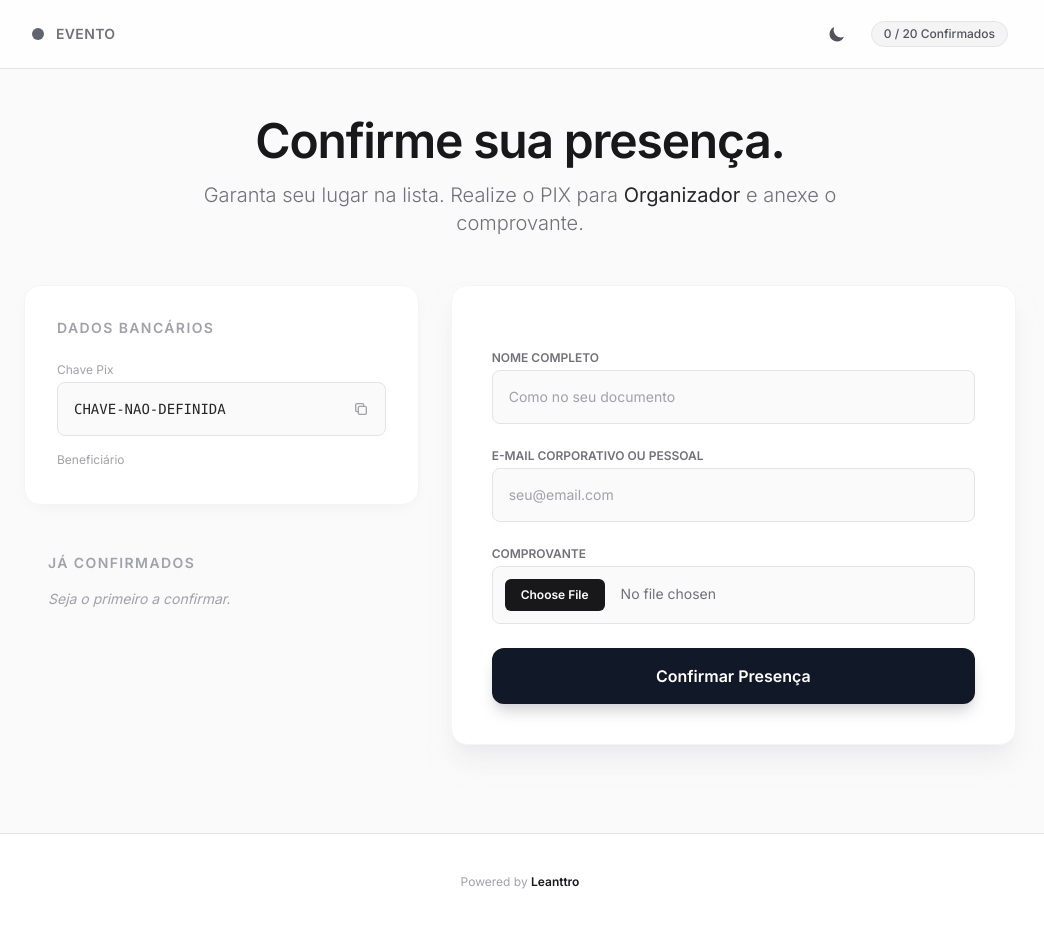
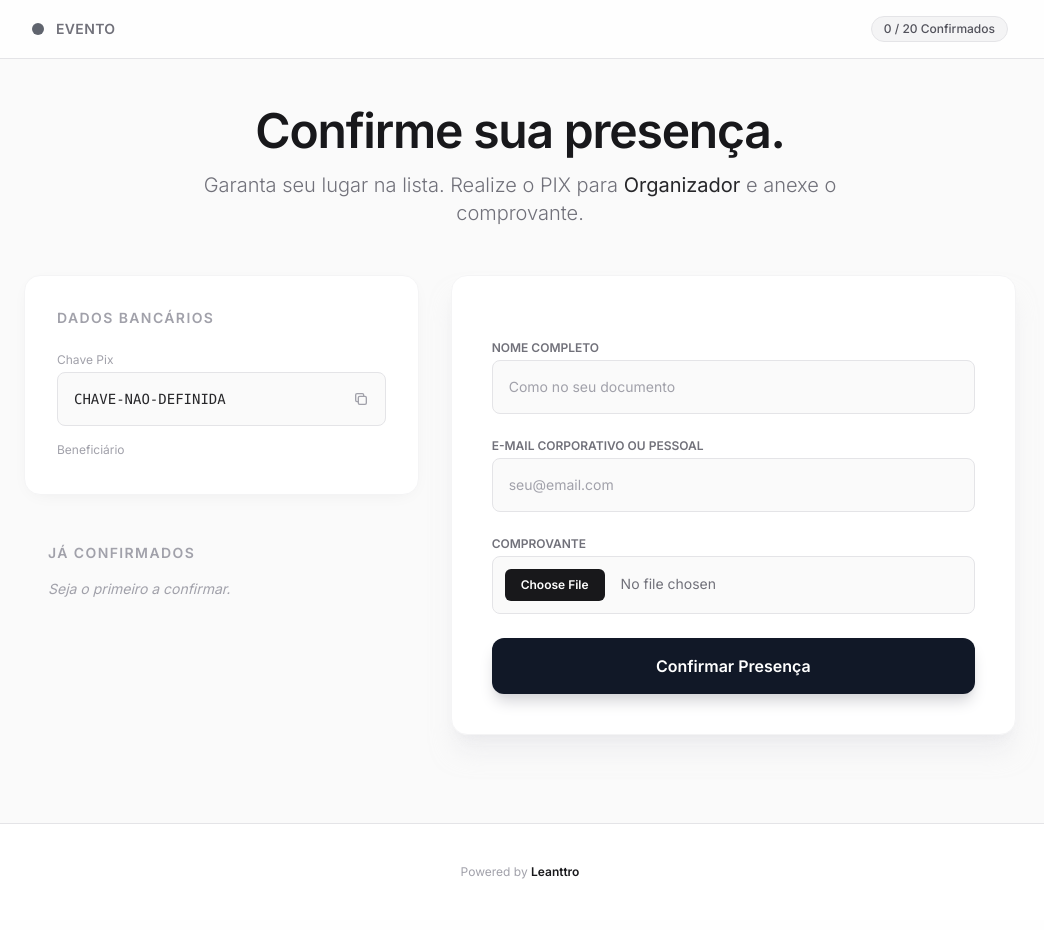
Before and after one commit to leanttro/soulmarket, a Flask app: template templates/vaquinha.html in a window 1280 px wide. Shown: the whole page, without its empty margins (120-1164 px from the left). After the commit the page ends 879 px from the top, so only its background shows below. Run offline with Flask 3, Linux system fonts and the light colour scheme; the template is opened without the code that fills it, so the values that code supplies are empty; some libraries are stand-ins or nearby versions.

Commit message:
Update vaquinha.html

```diff
--- a/templates/vaquinha.html
+++ b/templates/vaquinha.html
@@ -1,5 +1,5 @@
 <!DOCTYPE html>
-<html lang="pt-br" class="dark">
+<html lang="pt-br">
 <head>
     <meta charset="UTF-8">
     <meta name="viewport" content="width=device-width, initial-scale=1.0">
@@ -7,7 +7,7 @@
     <script src="https://cdn.tailwindcss.com"></script>
     <link href="https://fonts.googleapis.com/css2?family=Inter:wght@300;400;500;600&display=swap" rel="stylesheet">
     <style>
-        body { font-family: 'Inter', sans-serif; -webkit-font-smoothing: antialiased; transition: background-color 0.3s; }
+        body { font-family: 'Inter', sans-serif; -webkit-font-smoothing: antialiased; }
         :root {
             /* Mantendo a lógica do cliente, mas ajustando a aplicação */
             --primary: {{ tenant.primary_color | default('#111827') }}; /* Padrão agora é um Dark quase preto se não houver cor */
@@ -40,46 +40,7 @@
         @keyframes fadeIn { from { opacity: 0; transform: translateY(10px); } to { opacity: 1; transform: translateY(0); } }
     </style>
     <script>
-        // --- FUNÇÕES GLOBAIS DE TEMA ---
-        function applyTheme(theme) {
-            const html = document.documentElement;
-            const icon = document.getElementById('theme-icon');
-
-            if (theme === 'dark') {
-                html.classList.add('dark');
-                localStorage.theme = 'dark';
-                if (icon) {
-                    // Ícone da Lua (modo escuro ativo)
-                    icon.innerHTML = '<svg class="w-5 h-5" fill="currentColor" viewBox="0 0 24 24"><path d="M20.354 15.354A9 9 0 018.646 3.646 9.003 9.003 0 0012 21a9.003 9.003 0 008.354-5.646z"></path></svg>';
-                }
-            } else {
-                html.classList.remove('dark');
-                localStorage.theme = 'light';
-                if (icon) {
-                    // Ícone do Sol (modo claro ativo)
-                    icon.innerHTML = '<svg class="w-5 h-5" fill="currentColor" viewBox="0 0 24 24"><path d="M16 12a4 4 0 11-8 0 4 4 0 018 0z"></path><path d="M12 3v1m0 16v1m9-9h-1M4 12H3m15.364 6.364l-.707-.707M6.343 6.343l-.707-.707m12.728 0l-.707.707M6.343 17.657l-.707.707"></path></svg>';
-                }
-            }
-        }
-
-        function toggleTheme() {
-            const currentTheme = localStorage.theme === 'dark' ? 'light' : 'dark';
-            applyTheme(currentTheme);
-        }
-
-        // Inicialização do tema ao carregar a página
-        if (localStorage.theme === 'light') {
-            applyTheme('light');
-        } else {
-            // Padrão para Dark se não houver preferência
-            applyTheme('dark');
-        }
-        window.toggleTheme = toggleTheme;
-        // --- FIM FUNÇÕES GLOBAIS DE TEMA ---
-
-        // --- LÓGICA DE APROVAÇÃO (MANTIDA INTACTA) ---
         async function approveGuest(guestId, button) {
-            // Note: Alterei confirm() e alert() para usar console.error/log pois alert() é desaconselhado.
             if (!confirm("Confirmar aprovação do pagamento?")) return;
 
             const originalText = button.innerText;
@@ -96,26 +57,26 @@
                 const result = await response.json();
 
                 if (result.status === 'success') {
-                    console.log('Convidado aprovado!');
+                    // Visual update
                     const row = button.closest('tr');
-                    row.classList.add('bg-green-50', 'dark:bg-green-900/50');
+                    row.classList.add('bg-green-50');
                     const statusCell = row.querySelector('.status-cell');
-                    statusCell.innerHTML = '<span class="px-2 py-0.5 inline-flex text-xs font-medium rounded bg-green-100 text-green-800 dark:bg-green-900 dark:text-green-300">Verificado</span>';
+                    statusCell.innerHTML = '<span class="inline-flex items-center px-2 py-0.5 rounded text-xs font-medium bg-green-100 text-green-800">Verificado</span>';
                     button.remove();
                 } else {
-                    console.error('Erro:', result.message);
+                    alert('Erro: ' + result.message);
                     button.disabled = false;
                     button.innerText = originalText;
                 }
             } catch (error) {
-                console.error('Erro de conexão:', error);
+                alert('Erro de conexão.');
                 button.disabled = false;
                 button.innerText = originalText;
             }
         }
     </script>
 </head>
-<body class="bg-zinc-50 dark:bg-zinc-900 text-zinc-800 dark:text-zinc-100">
+<body class="bg-zinc-50 text-zinc-800">
 
     {% set confirmed_count = guests_confirmed | length %}
     {% set guest_limit = tenant.guest_limit | default(20) %}
@@ -128,27 +89,16 @@
     {% set asset_base_url = directus_external_url | default('https://directus.leanttro.com') %}
 
 
-    <!-- Minimal Header -->
-    <header class="bg-white/80 dark:bg-zinc-900/80 backdrop-blur-md border-b border-zinc-200 dark:border-zinc-700 sticky top-0 z-50">
+    <header class="bg-white/80 backdrop-blur-md border-b border-zinc-200 sticky top-0 z-50">
         <div class="container mx-auto px-6 py-4 flex justify-between items-center max-w-5xl">
             <div class="flex items-center gap-3">
                 <div class="h-3 w-3 rounded-full bg-primary animate-pulse" style="background-color: var(--primary);"></div>
-                <h1 class="text-sm font-semibold tracking-wide uppercase text-zinc-500 dark:text-zinc-400">
-                    Evento <span class="text-zinc-900 dark:text-white">{{ tenant.company_name }}</span>
+                <h1 class="text-sm font-semibold tracking-wide uppercase text-zinc-500">
+                    Evento <span class="text-zinc-900">{{ tenant.company_name }}</span>
                 </h1>
             </div>
-            <div class="flex items-center space-x-4">
-                 <!-- Botão de Tema -->
-                <button id="theme-toggle" onclick="toggleTheme()" class="p-2 rounded-full text-zinc-600 dark:text-zinc-300 hover:bg-zinc-100 dark:hover:bg-zinc-700 transition-colors duration-300">
-                    <span id="theme-icon">
-                         <!-- Ícone Padrão (Lua) - Atualizado via JS -->
-                        <svg class="w-5 h-5" fill="currentColor" viewBox="0 0 24 24"><path d="M20.354 15.354A9 9 0 018.646 3.646 9.003 9.003 0 0012 21a9.003 9.003 0 008.354-5.646z"></path></svg>
-                    </span>
-                </button>
-
-                <div class="text-xs font-medium px-3 py-1 bg-zinc-100 dark:bg-zinc-700 rounded-full text-zinc-600 dark:text-zinc-300 border border-zinc-200 dark:border-zinc-600">
-                    {{ confirmed_count }} / {{ guest_limit }} Confirmados
-                </div>
+            <div class="text-xs font-medium px-3 py-1 bg-zinc-100 rounded-full text-zinc-600 border border-zinc-200">
+                {{ confirmed_count }} / {{ guest_limit }} Confirmados
             </div>
         </div>
     </header>
@@ -156,17 +106,17 @@
     <main class="container mx-auto px-4 py-12 max-w-5xl fade-in">
 
         <div class="text-center mb-12">
-            <h2 class="text-4xl md:text-5xl font-bold text-zinc-900 dark:text-white mb-4 tracking-tight">
+            <h2 class="text-4xl md:text-5xl font-bold text-zinc-900 mb-4 tracking-tight">
                 Confirme sua presença.
             </h2>
-            <p class="text-zinc-500 dark:text-zinc-400 text-lg md:text-xl font-light max-w-2xl mx-auto">
-                Garanta seu lugar na lista. Realize o PIX para <strong class="text-zinc-800 dark:text-white">{{ tenant.pix_owner_name | default('Organizador') }}</strong> e anexe o comprovante.
+            <p class="text-zinc-500 text-lg md:text-xl font-light max-w-2xl mx-auto">
+                Garanta seu lugar na lista. Realize o PIX para <strong class="text-zinc-800">{{ tenant.pix_owner_name | default('Organizador') }}</strong> e anexe o comprovante.
             </p>
         </div>
 
         {# STATUS DO PLANO #}
         {% if is_limit_reached %}
-            <div class="max-w-3xl mx-auto mb-10 bg-red-50 dark:bg-red-900/30 border border-red-100 dark:border-red-800 text-red-800 dark:text-red-300 px-6 py-4 rounded-xl flex items-center gap-3">
+            <div class="max-w-3xl mx-auto mb-10 bg-red-50 border border-red-100 text-red-800 px-6 py-4 rounded-xl flex items-center gap-3">
                 <svg class="w-5 h-5" fill="none" stroke="currentColor" viewBox="0 0 24 24"><path stroke-linecap="round" stroke-linejoin="round" stroke-width="2" d="M12 9v2m0 4h.01m-6.938 4h13.856c1.54 0 2.502-1.667 1.732-3L13.732 4c-.77-1.333-2.694-1.333-3.464 0L3.34 16c-.77 1.333.192 3 1.732 3z"></path></svg>
                 <div>
                     <span class="font-bold block">Vendas encerradas.</span>
@@ -179,23 +129,23 @@
 
             {# COLUNA ESQUERDA: PIX INFO #}
             <div class="md:col-span-5 space-y-6">
-                <div class="bg-white dark:bg-zinc-800 p-8 rounded-2xl shadow-[0_4px_20px_-10px_rgba(0,0,0,0.1)] dark:shadow-none border border-zinc-100 dark:border-zinc-700">
+                <div class="bg-white p-8 rounded-2xl shadow-[0_4px_20px_-10px_rgba(0,0,0,0.1)] border border-zinc-100">
                     <h3 class="text-sm font-semibold text-zinc-400 uppercase tracking-widest mb-6">Dados Bancários</h3>
 
                     <div class="space-y-4">
                         <div>
                             <p class="text-xs text-zinc-400 mb-1">Chave Pix</p>
-                            <div class="flex items-center justify-between p-4 bg-zinc-50 dark:bg-zinc-700 rounded-lg border border-zinc-200 dark:border-zinc-600 group relative cursor-pointer hover:border-zinc-300 dark:hover:border-zinc-500 transition" onclick="navigator.clipboard.writeText('{{ tenant.pix_key }}'); console.log('Chave copiada!')">
-                                <code class="text-sm font-mono text-zinc-800 dark:text-zinc-200 truncate pr-4">
+                            <div class="flex items-center justify-between p-4 bg-zinc-50 rounded-lg border border-zinc-200 group relative cursor-pointer hover:border-zinc-300 transition" onclick="navigator.clipboard.writeText('{{ tenant.pix_key }}'); alert('Chave copiada!')">
+                                <code class="text-sm font-mono text-zinc-800 truncate pr-4">
                                     {{ tenant.pix_key | default('CHAVE-NAO-DEFINIDA') }}
                                 </code>
-                                <svg class="w-4 h-4 text-zinc-400 group-hover:text-zinc-600 dark:group-hover:text-zinc-300" fill="none" stroke="currentColor" viewBox="0 0 24 24"><path stroke-linecap="round" stroke-linejoin="round" stroke-width="2" d="M8 16H6a2 2 0 01-2-2V6a2 2 0 012-2h8a2 2 0 012 2v2m-6 12h8a2 2 0 002-2v-8a2 2 0 00-2-2h-8a2 2 0 00-2 2v8a2 2 0 002 2z"></path></svg>
+                                <svg class="w-4 h-4 text-zinc-400 group-hover:text-zinc-600" fill="none" stroke="currentColor" viewBox="0 0 24 24"><path stroke-linecap="round" stroke-linejoin="round" stroke-width="2" d="M8 16H6a2 2 0 01-2-2V6a2 2 0 012-2h8a2 2 0 012 2v2m-6 12h8a2 2 0 002-2v-8a2 2 0 00-2-2h-8a2 2 0 00-2 2v8a2 2 0 002 2z"></path></svg>
                             </div>
                         </div>
 
                         <div>
                             <p class="text-xs text-zinc-400 mb-1">Beneficiário</p>
-                            <p class="text-base font-medium text-zinc-800 dark:text-white">{{ tenant.pix_owner_name | default(tenant.company_name) }}</p>
+                            <p class="text-base font-medium text-zinc-800">{{ tenant.pix_owner_name | default(tenant.company_name) }}</p>
                         </div>
                     </div>
                 </div>
@@ -205,7 +155,7 @@
                     {% if guests_confirmed %}
                         <div class="flex flex-wrap gap-2">
                             {% for guest in guests_confirmed %}
-                                <div class="inline-flex items-center px-3 py-1.5 rounded-full bg-white dark:bg-zinc-700 border border-zinc-200 dark:border-zinc-600 text-xs font-medium text-zinc-600 dark:text-zinc-300 shadow-sm">
+                                <div class="inline-flex items-center px-3 py-1.5 rounded-full bg-white border border-zinc-200 text-xs font-medium text-zinc-600 shadow-sm">
                                     <div class="w-1.5 h-1.5 bg-green-500 rounded-full mr-2"></div>
                                     {{ guest.name.split()[0] }}
                                 </div>
@@ -220,7 +170,7 @@
 
             {# COLUNA DIREITA: FORMULÁRIO #}
             <div class="md:col-span-7">
-                <div class="bg-white dark:bg-zinc-800 p-8 md:p-10 rounded-2xl shadow-xl shadow-zinc-200/50 dark:shadow-zinc-950/50 border border-zinc-100 dark:border-zinc-700 relative overflow-hidden">
+                <div class="bg-white p-8 md:p-10 rounded-2xl shadow-xl shadow-zinc-200/50 border border-zinc-100 relative overflow-hidden">
 
                     {% if is_limit_reached %}
                         <div class="h-full flex items-center justify-center text-zinc-400">
@@ -231,23 +181,23 @@
                             <input type="hidden" name="origin_slug" value="{{ current_slug }}">
 
                             <div class="space-y-1">
-                                <label class="block text-xs font-semibold text-zinc-500 dark:text-zinc-400 uppercase" for="name">Nome Completo</label>
-                                <input type="text" id="name" name="name" class="w-full p-4 bg-zinc-50 dark:bg-zinc-700 border border-zinc-200 dark:border-zinc-600 rounded-lg focus:bg-white dark:focus:bg-zinc-800 focus:ring-2 focus:ring-zinc-900 dark:focus:ring-white focus:border-transparent outline-none transition-all placeholder-zinc-400 dark:placeholder-zinc-500 text-sm" placeholder="Como no seu documento" required>
+                                <label class="block text-xs font-semibold text-zinc-500 uppercase" for="name">Nome Completo</label>
+                                <input type="text" id="name" name="name" class="w-full p-4 bg-zinc-50 border border-zinc-200 rounded-lg focus:bg-white focus:ring-2 focus:ring-zinc-900 focus:border-transparent outline-none transition-all placeholder-zinc-400 text-sm" placeholder="Como no seu documento" required>
                             </div>
 
                             <div class="space-y-1">
-                                <label class="block text-xs font-semibold text-zinc-500 dark:text-zinc-400 uppercase" for="email">E-mail Corporativo ou Pessoal</label>
-                                <input type="email" id="email" name="email" class="w-full p-4 bg-zinc-50 dark:bg-zinc-700 border border-zinc-200 dark:border-zinc-600 rounded-lg focus:bg-white dark:focus:bg-zinc-800 focus:ring-2 focus:ring-zinc-900 dark:focus:ring-white focus:border-transparent outline-none transition-all placeholder-zinc-400 dark:placeholder-zinc-500 text-sm" placeholder="seu@email.com" required>
+                                <label class="block text-xs font-semibold text-zinc-500 uppercase" for="email">E-mail Corporativo ou Pessoal</label>
+                                <input type="email" id="email" name="email" class="w-full p-4 bg-zinc-50 border border-zinc-200 rounded-lg focus:bg-white focus:ring-2 focus:ring-zinc-900 focus:border-transparent outline-none transition-all placeholder-zinc-400 text-sm" placeholder="seu@email.com" required>
                             </div>
 
                             <div class="space-y-1">
-                                <label class="block text-xs font-semibold text-zinc-500 dark:text-zinc-400 uppercase" for="proof">Comprovante</label>
+                                <label class="block text-xs font-semibold text-zinc-500 uppercase" for="proof">Comprovante</label>
                                 <div class="relative">
-                                    <input type="file" id="proof" name="proof" accept="image/*" class="w-full p-3 border border-zinc-200 dark:border-zinc-600 rounded-lg bg-zinc-50 dark:bg-zinc-700 text-sm text-zinc-500 dark:text-zinc-300 file:mr-4 file:py-2 file:px-4 file:rounded-md file:border-0 file:text-xs file:font-semibold file:bg-zinc-900 dark:file:bg-zinc-900 file:text-white hover:file:bg-zinc-700 dark:hover:file:bg-zinc-700 cursor-pointer transition" required>
+                                    <input type="file" id="proof" name="proof" accept="image/*" class="w-full p-3 border border-zinc-200 rounded-lg bg-zinc-50 text-sm text-zinc-500 file:mr-4 file:py-2 file:px-4 file:rounded-md file:border-0 file:text-xs file:font-semibold file:bg-zinc-900 file:text-white hover:file:bg-zinc-700 cursor-pointer transition" required>
                                 </div>
                             </div>
 
-                            <button type="submit" class="w-full btn-primary py-4 rounded-xl font-semibold text-base shadow-lg shadow-zinc-300 dark:shadow-zinc-950/50 hover:shadow-xl transition-all transform hover:-translate-y-0.5 mt-4">
+                            <button type="submit" class="w-full btn-primary py-4 rounded-xl font-semibold text-base shadow-lg shadow-zinc-300 hover:shadow-xl transition-all transform hover:-translate-y-0.5 mt-4">
                                 Confirmar Presença
                             </button>
                         </form>
@@ -258,7 +208,7 @@
 
         {# --- ÁREA RESTRITA DO ORGANIZADOR --- #}
         {% if is_organizer_view %}
-            <div class="mt-24 border-t border-zinc-200 dark:border-zinc-700 pt-12">
+            <div class="mt-24 border-t border-zinc-200 pt-12">
                 <div class="bg-zinc-900 text-white p-6 md:p-8 rounded-2xl shadow-2xl relative overflow-hidden">
                     <div class="absolute top-0 right-0 p-4 opacity-10 pointer-events-none">
                         <svg class="w-32 h-32" fill="currentColor" viewBox="0 0 24 24"><path d="M12 1L3 5v6c0 5.55 3.84 10.74 9 12 5.16-1.26 9-6.45 9-12V5l-9-4zm0 10.99h7c-.53 4.12-3.28 7.79-7 8.94V12H5V6.3l7-3.11v8.8z"/></svg>
@@ -275,7 +225,6 @@
                         </div>
                     </div>
 
-                    <!-- Stats Grid -->
                     <div class="grid grid-cols-3 gap-4 mb-8">
                         <div class="bg-zinc-800/50 p-4 rounded-xl backdrop-blur-sm border border-zinc-700">
                             <span class="block text-2xl font-bold text-white">{{ confirmed_count }}</span>
@@ -291,10 +240,9 @@
                         </div>
                     </div>
 
-                    <!-- Table -->
-                    <div class="bg-white dark:bg-zinc-700 rounded-xl overflow-hidden text-zinc-800 dark:text-zinc-100 border border-zinc-200 dark:border-zinc-700">
-                        <table class="min-w-full divide-y divide-zinc-100 dark:divide-zinc-600">
-                            <thead class="bg-zinc-50 dark:bg-zinc-800">
+                    <div class="bg-white rounded-xl overflow-hidden text-zinc-800">
+                        <table class="min-w-full divide-y divide-zinc-100">
+                            <thead class="bg-zinc-50">
                                 <tr>
                                     <th class="px-6 py-4 text-left text-xs font-semibold text-zinc-400 uppercase tracking-wider">Participante</th>
                                     <th class="px-6 py-4 text-left text-xs font-semibold text-zinc-400 uppercase tracking-wider">Status</th>
@@ -302,23 +250,23 @@
                                     <th class="px-6 py-4 text-right text-xs font-semibold text-zinc-400 uppercase tracking-wider">Aprovação</th>
                                 </tr>
                             </thead>
-                            <tbody class="divide-y divide-zinc-50 dark:divide-zinc-600">
+                            <tbody class="divide-y divide-zinc-50">
                                 {% for guest in guests_all %}
-                                <tr class="hover:bg-zinc-50 dark:hover:bg-zinc-600 transition-colors">
+                                <tr class="hover:bg-zinc-50 transition-colors">
                                     <td class="px-6 py-4">
-                                        <div class="text-sm font-medium text-zinc-900 dark:text-white">{{ guest.name }}</div>
-                                        <div class="text-xs text-zinc-400 dark:text-zinc-300">{{ guest.email }}</div>
+                                        <div class="text-sm font-medium text-zinc-900">{{ guest.name }}</div>
+                                        <div class="text-xs text-zinc-400">{{ guest.email }}</div>
                                     </td>
                                     <td class="px-6 py-4 status-cell">
                                         {% if guest.status == 'CONFIRMED' %}
-                                            <span class="px-2 py-0.5 inline-flex text-xs font-medium rounded bg-green-100 text-green-800 dark:bg-green-900 dark:text-green-300">Pago</span>
+                                            <span class="px-2 py-0.5 inline-flex text-xs font-medium rounded bg-green-100 text-green-800">Pago</span>
                                         {% else %}
-                                            <span class="px-2 py-0.5 inline-flex text-xs font-medium rounded bg-yellow-100 text-yellow-800 dark:bg-yellow-900 dark:text-yellow-300">Análise</span>
+                                            <span class="px-2 py-0.5 inline-flex text-xs font-medium rounded bg-yellow-100 text-yellow-800">Análise</span>
                                         {% endif %}
                                     </td>
                                     <td class="px-6 py-4 text-sm">
                                         {% if guest.payment_proof_url %}
-                                            <a href="{{ asset_base_url }}/assets/{{ guest.payment_proof_url }}" target="_blank" class="text-blue-600 dark:text-blue-400 hover:text-blue-800 dark:hover:text-blue-200 text-xs font-medium underline decoration-blue-200 dark:decoration-blue-700 underline-offset-2">
+                                            <a href="{{ asset_base_url }}/assets/{{ guest.payment_proof_url }}" target="_blank" class="text-blue-600 hover:text-blue-800 text-xs font-medium underline decoration-blue-200 underline-offset-2">
                                                 Abrir Comprovante
                                             </a>
                                         {% else %}
@@ -351,8 +299,8 @@
 
     </main>
 
-    <footer class="text-center py-10 mt-10 border-t border-zinc-200 dark:border-zinc-700 bg-white dark:bg-zinc-900">
-        <p class="text-xs text-zinc-400">Powered by <strong class="text-zinc-900 dark:text-white">Leanttro</strong></p>
+    <footer class="text-center py-10 mt-10 border-t border-zinc-200 bg-white">
+        <p class="text-xs text-zinc-400">Powered by <strong class="text-zinc-900">Leanttro</strong></p>
     </footer>
 
 </body>
```
